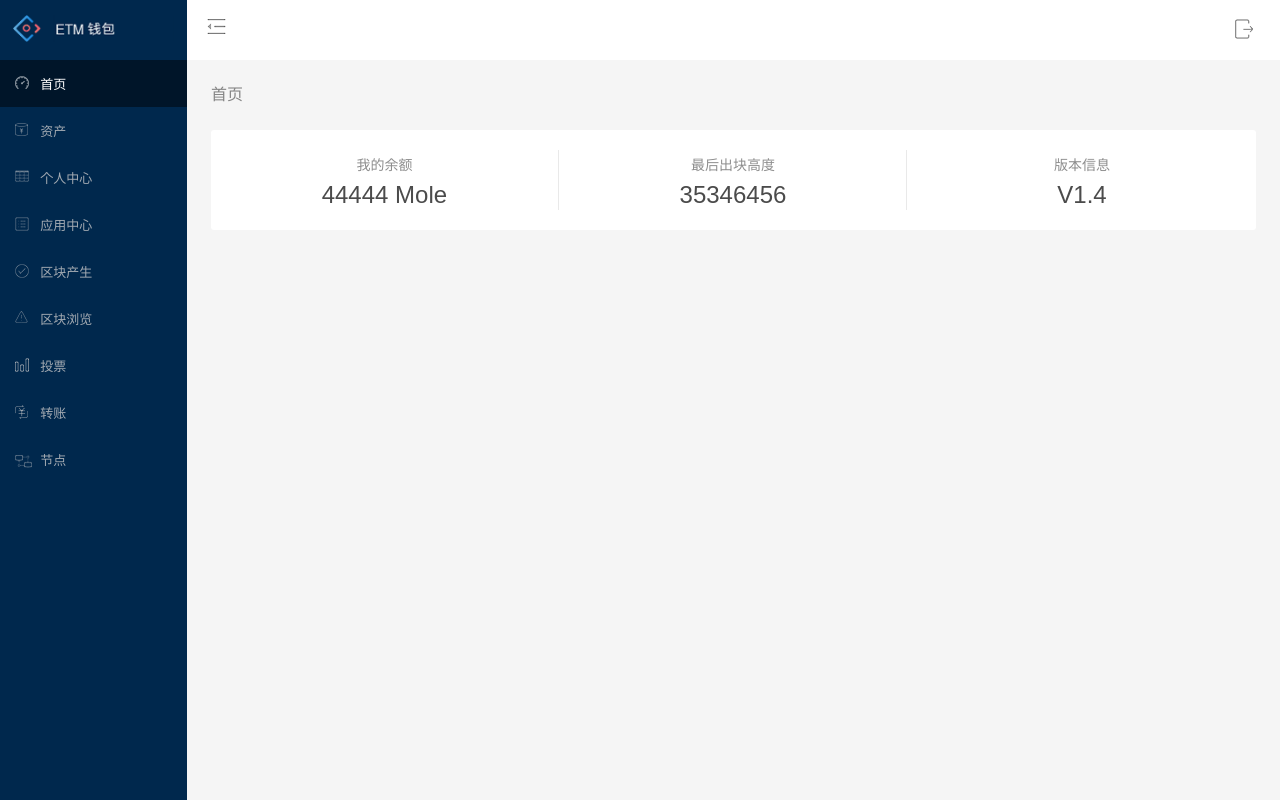
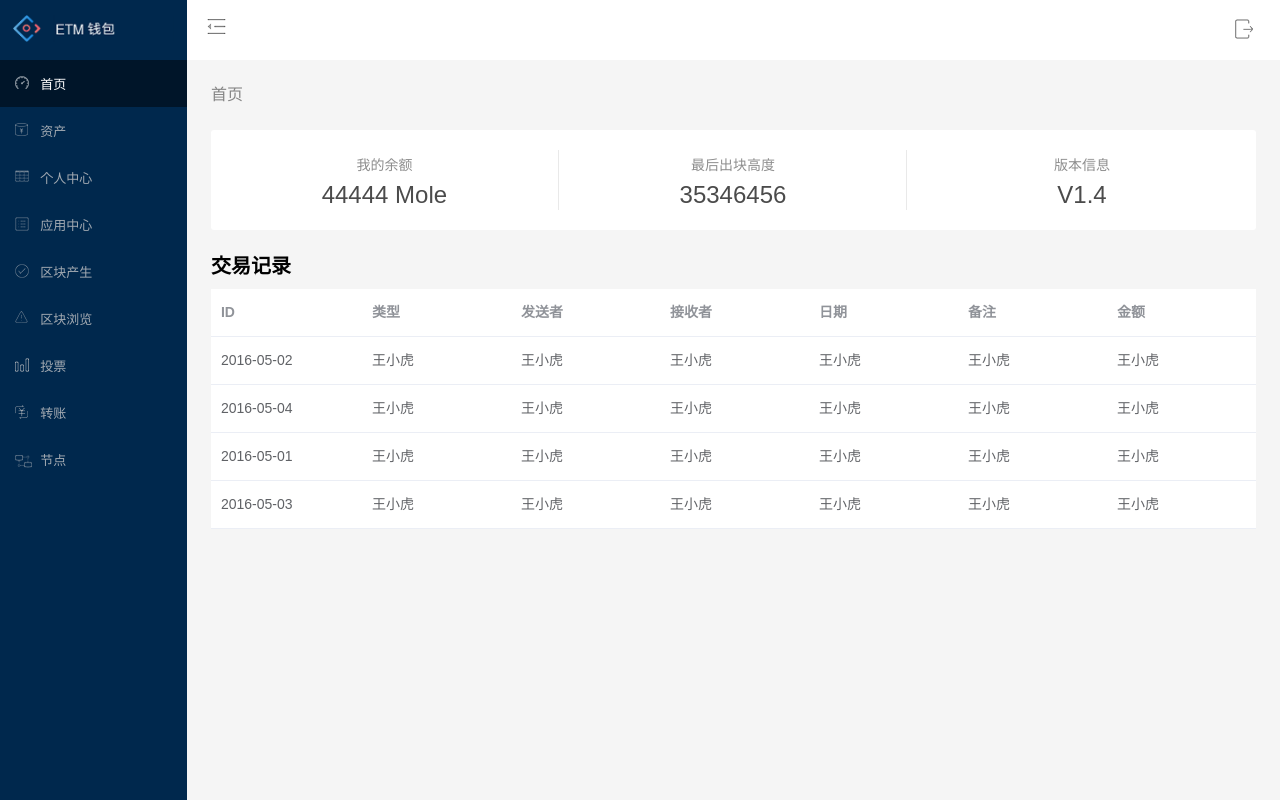
Before and after one commit to entanmo/etm-wallet, a Vue app: page /#/first-view in a window 1280 px wide. Built offline with nearby package versions, Linux system fonts and the light colour scheme.

Commit message:
first page

```diff
--- a/src/components/first-view.vue
+++ b/src/components/first-view.vue
@@ -17,7 +17,38 @@
         </ul>
     </div>
     <div class="transaction">
-
+      <p>交易记录</p>
+      <!-- table -->
+      <el-table :data="tableData" style="width: 100%;">
+      <el-table-column
+        prop="date"
+        label="ID">
+      </el-table-column>
+      <el-table-column
+        prop="name"
+        label="类型">
+      </el-table-column>
+      <el-table-column
+        prop="name"
+        label="发送者">
+      </el-table-column>
+      <el-table-column
+        prop="name"
+        label="接收者">
+      </el-table-column>
+      <el-table-column
+        prop="name"
+        label="日期">
+      </el-table-column>
+      <el-table-column
+        prop="name"
+        label="备注">
+      </el-table-column>
+      <el-table-column
+        prop="name"
+        label="金额">
+      </el-table-column>
+      </el-table>
     </div>
   </div>
 </template>
@@ -26,6 +57,27 @@
 export default {
   components: {
 
+  },
+  data () {
+    return {
+      tableData: [{
+          date: '2016-05-02',
+          name: '王小虎',
+          address: '上海市普陀区金沙江路 1518 弄'
+        }, {
+          date: '2016-05-04',
+          name: '王小虎',
+          address: '上海市普陀区金沙江路 1517 弄'
+        }, {
+          date: '2016-05-01',
+          name: '王小虎',
+          address: '上海市普陀区金沙江路 1519 弄'
+        }, {
+          date: '2016-05-03',
+          name: '王小虎',
+          address: '上海市普陀区金沙江路 1516 弄'
+        }]
+    }
   }
 }
 </script>
@@ -34,6 +86,7 @@ export default {
 .w {
     padding: 0 24px;
 }
+/*主要信息*/
 .info {
   width: 100%;
   height: 100px;
@@ -51,7 +104,6 @@ export default {
   height: 100%;
   text-align: center;
   line-height: 30px;
-  /* flex-direction: column; */
 }
 .info li > p {
   border-right: 1px solid #e9e9e9;
@@ -67,4 +119,13 @@ export default {
   color: #4b4b4b;
   font-size: 24px;
 }
+/*交易记录*/
+.transaction {
+  margin-top: 20px;
+}
+.transaction p {
+  font-size: 20px;
+  font-weight: bold;
+  margin-bottom: 10px;
+}
 </style>
```
